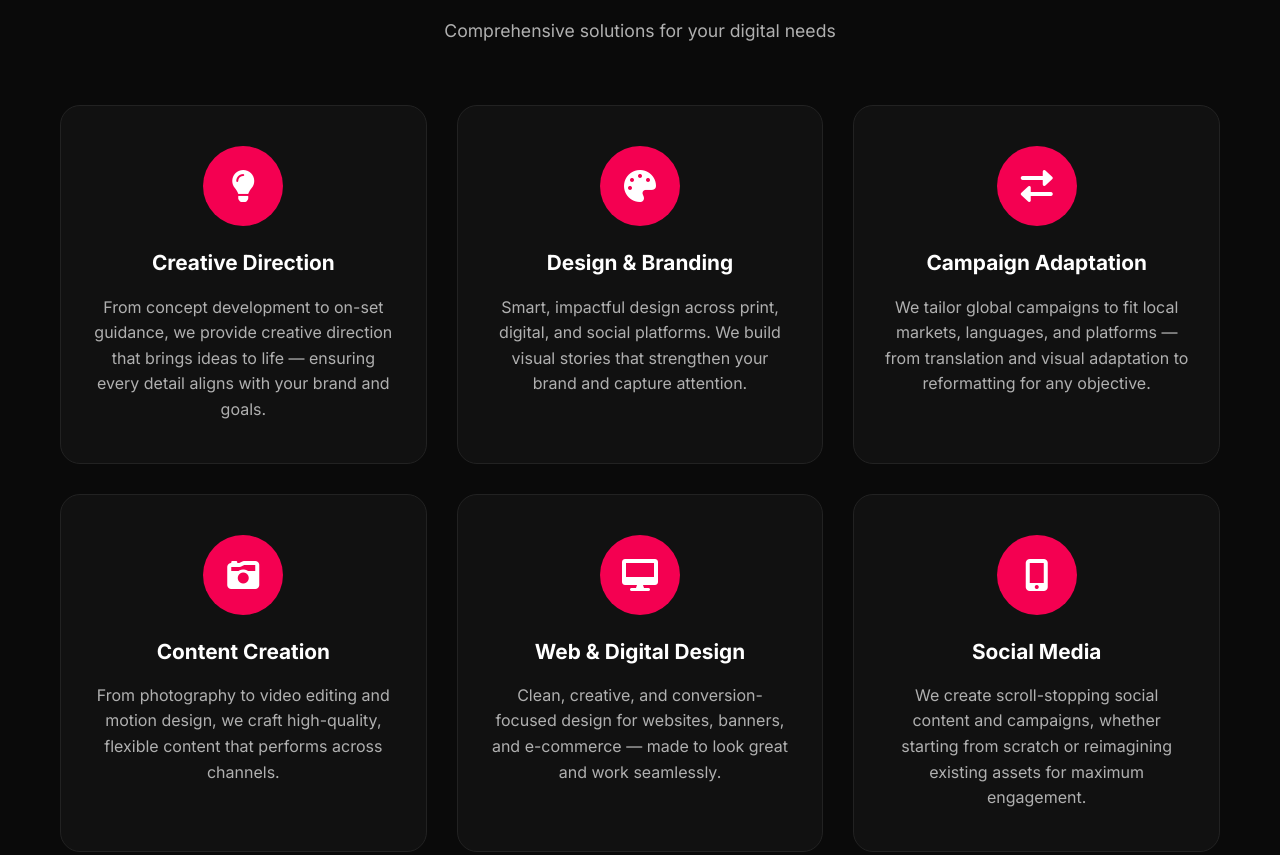
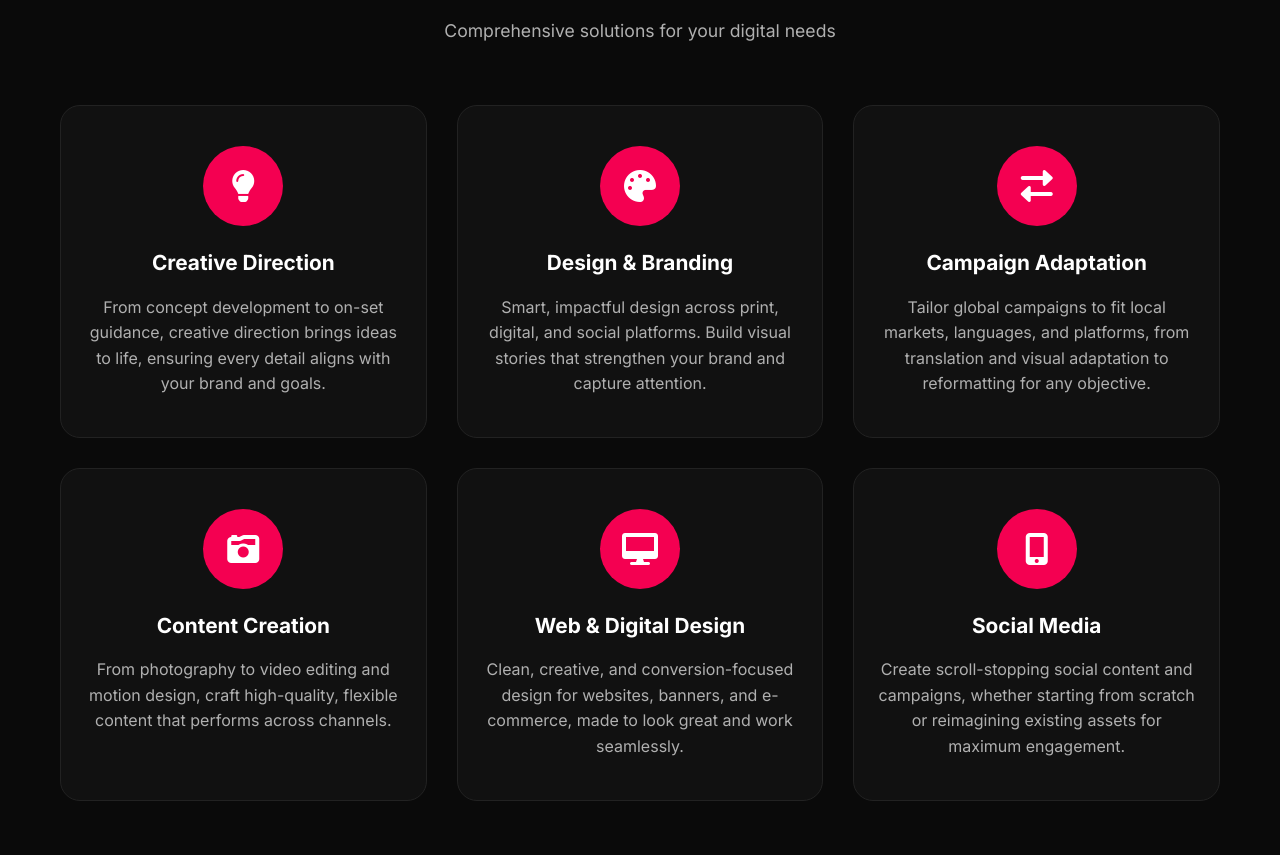
Before and after one commit to samidalati/f4flex, a plain HTML site: page index.html in a window 1280 px wide. Shown: the part 1739-2594 px from the top of the page. Drawn offline with Linux system fonts and the light colour scheme.

Commit message:
Update index.html and style.css for content refinement and layout adjustments
- Revised hero section text for improved brand messaging.
- Enhanced service descriptions for clarity and impact.
- Adjusted padding in service cards for better visual balance.
- Centered footer logo text for consistent alignment.

```diff
--- a/css/style.css
+++ b/css/style.css
@@ -647,7 +647,7 @@ section {
 
 .service-card {
     background: #111111;
-    padding: 40px 30px;
+    padding: 40px 20px;
     border-radius: 20px;
     text-align: center;
     transition: all 0.3s ease;
@@ -978,6 +978,7 @@ section {
 
 .footer-logo p {
     color: #b0b0b0;
+    text-align: center;
 }
 
 .footer-links {
--- a/index.html
+++ b/index.html
@@ -42,7 +42,7 @@
             <div class="hero-text">
                 <h1 class="hero-title">
                     <span class="text-gradient">Creative</span> Solutions
-                    <br>for Modern Business
+                    <br>that moves with your brand.
                 </h1>
                 <p class="hero-description">
                     We craft exceptional digital experiences that drive growth and innovation for your business.
@@ -115,42 +115,42 @@
                         <i class="fas fa-lightbulb"></i>
                     </div>
                     <h3>Creative Direction</h3>
-                    <p>From concept development to on-set guidance, we provide creative direction that brings ideas to life — ensuring every detail aligns with your brand and goals.</p>
+                    <p>From concept development to on-set guidance, creative direction brings ideas to life, ensuring every detail aligns with your brand and goals.</p>
                 </div>
                 <div class="service-card">
                     <div class="service-icon">
                         <i class="fas fa-palette"></i>
                     </div>
                     <h3>Design & Branding</h3>
-                    <p>Smart, impactful design across print, digital, and social platforms. We build visual stories that strengthen your brand and capture attention.</p>
+                    <p>Smart, impactful design across print, digital, and social platforms. Build visual stories that strengthen your brand and capture attention.</p>
                 </div>
                 <div class="service-card">
                     <div class="service-icon">
                         <i class="fas fa-exchange-alt"></i>
                     </div>
                     <h3>Campaign Adaptation</h3>
-                    <p>We tailor global campaigns to fit local markets, languages, and platforms — from translation and visual adaptation to reformatting for any objective.</p>
+                    <p>Tailor global campaigns to fit local markets, languages, and platforms, from translation and visual adaptation to reformatting for any objective.</p>
                 </div>
                 <div class="service-card">
                     <div class="service-icon">
                         <i class="fas fa-camera-retro"></i>
                     </div>
                     <h3>Content Creation</h3>
-                    <p>From photography to video editing and motion design, we craft high-quality, flexible content that performs across channels.</p>
+                    <p>From photography to video editing and motion design, craft high-quality, flexible content that performs across channels.</p>
                 </div>
                 <div class="service-card">
                     <div class="service-icon">
                         <i class="fas fa-desktop"></i>
                     </div>
                     <h3>Web & Digital Design</h3>
-                    <p>Clean, creative, and conversion-focused design for websites, banners, and e-commerce — made to look great and work seamlessly.</p>
+                    <p>Clean, creative, and conversion-focused design for websites, banners, and e-commerce, made to look great and work seamlessly.</p>
                 </div>
                 <div class="service-card">
                     <div class="service-icon">
                         <i class="fas fa-mobile-screen-button"></i>
                     </div>
                     <h3>Social Media</h3>
-                    <p>We create scroll-stopping social content and campaigns, whether starting from scratch or reimagining existing assets for maximum engagement.</p>
+                    <p>Create scroll-stopping social content and campaigns, whether starting from scratch or reimagining existing assets for maximum engagement.</p>
                 </div>
             </div>
         </div>
@@ -366,7 +366,7 @@
             <div class="footer-content">
                 <div class="footer-logo">
                     <img src="assets/F4Flex_Logo.webp" alt="F4Flex Logo" class="footer-logo-img">
-                    <p>Creative solutions for modern business</p>
+                    <p>Creativity that moves with your brand.</p>
                 </div>
                 <div class="footer-links">
                     <div class="footer-column">
```
